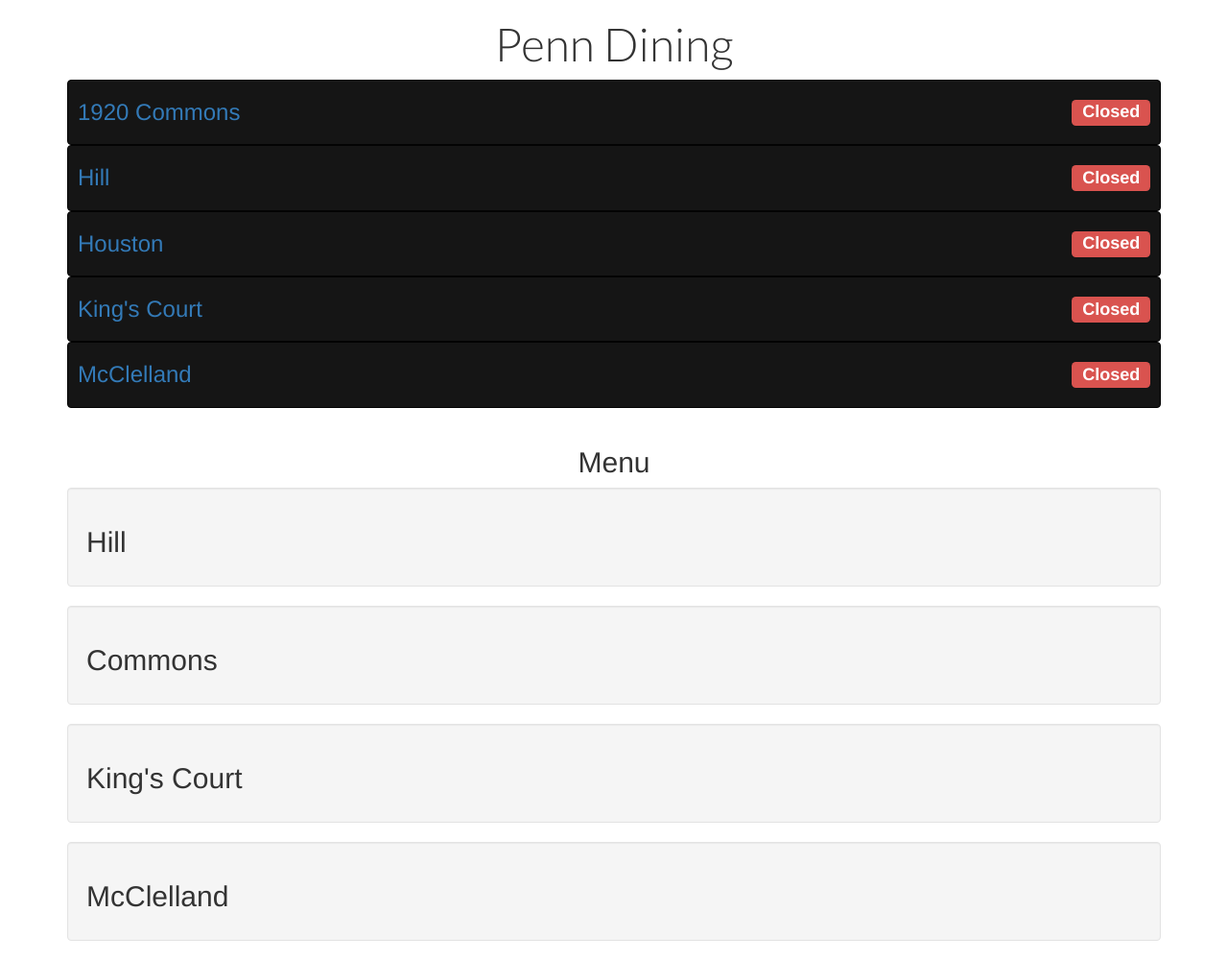
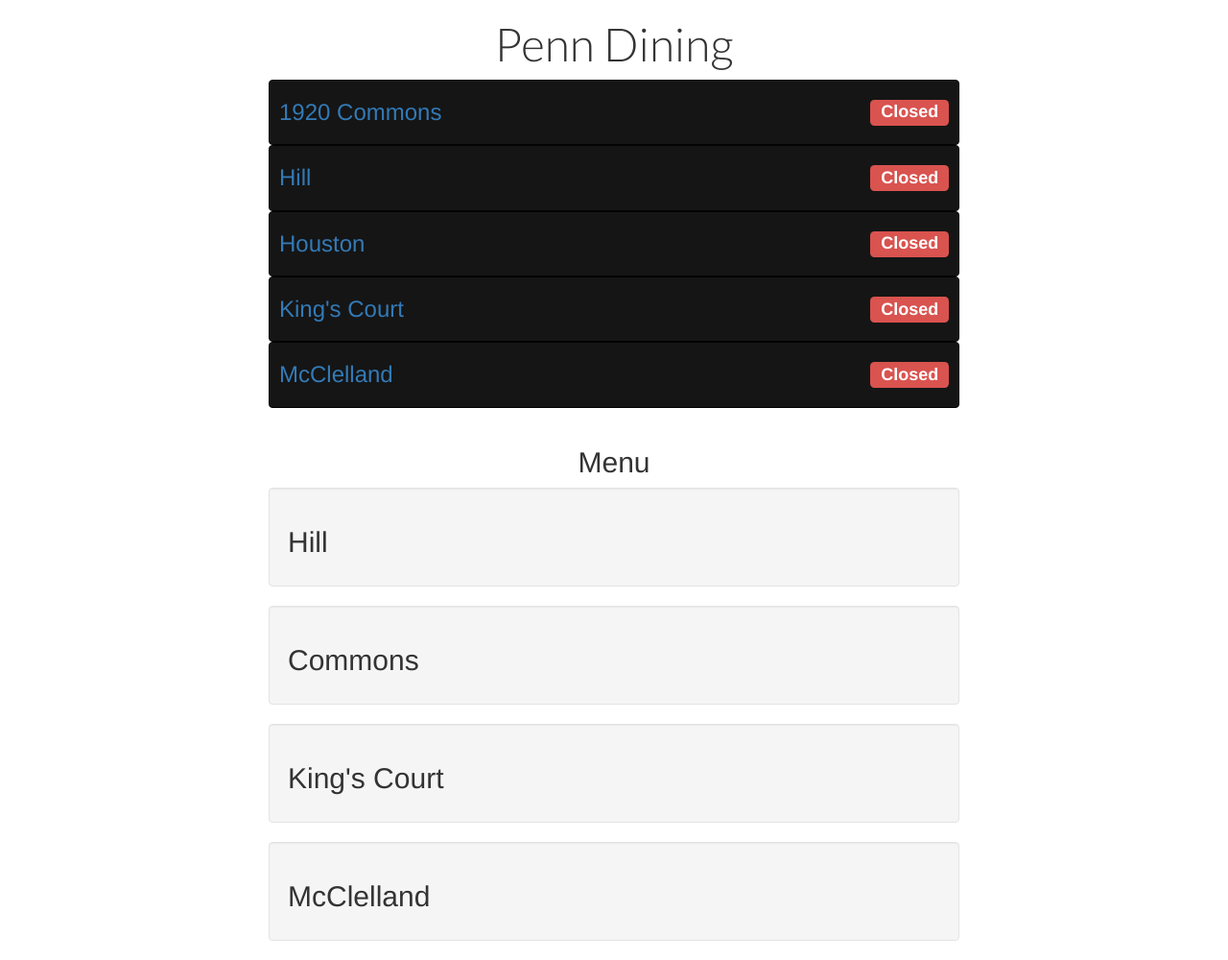
Before and after one commit to adelq/penndining, a Flask app: template templates/default.html in a window 1280 px wide. Shown: the whole page at 96% size. Run offline with Flask 2, Linux system fonts and the light colour scheme; the template is opened without the code that fills it, so the values that code supplies are empty; some libraries are stand-ins or nearby versions.

Commit message:
Make desktops view narrower

```diff
--- a/templates/default.html
+++ b/templates/default.html
@@ -23,6 +23,9 @@
         <link href='http://fonts.googleapis.com/css?family=Lato:300' rel='stylesheet' type='text/css'>
 
         <style>
+        .container {
+          max-width: 750px;
+        }
         .logotype {
           font-family: 'Lato', sans-serif;
           font-size: 48px;
```
